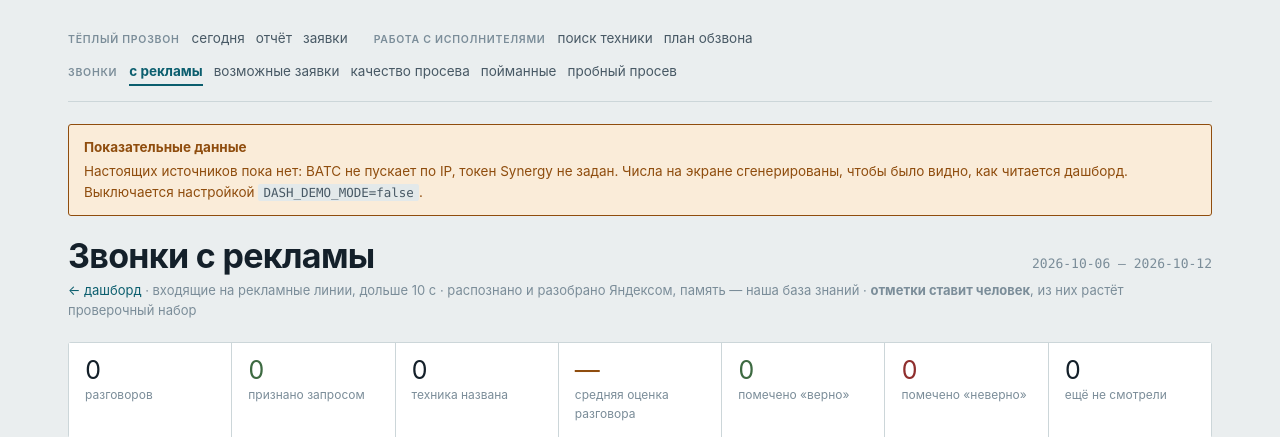
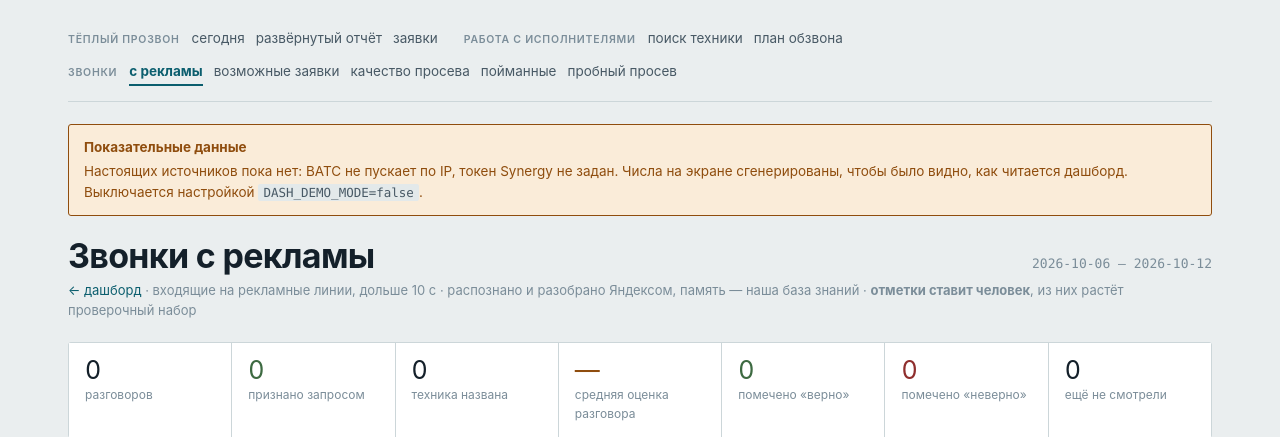
Before and after one commit to simba5222-dev/dashboard-prozvon, a FastAPI app: page /ads in a window 1280 px wide. Shown: the top 437 px of the page. Run offline with FastAPI, Linux system fonts and the light colour scheme; data that the repository does not hold is empty; parts of the project's set-up code (start-up, migrations or seed data) failed here and were passed over.

Commit message:
Вернуть подпись «развёрнутый отчёт» в навигации
Сократил до «отчёт» при переносе навигации наверх — владелец не узнал
ссылку и подумал, что страница пропала. Страница работала всё это время,
дело было только в подписи.

Co-Authored-By: Claude Sonnet 5 <noreply@anthropic.com>

```diff
--- a/app/templates/base.html
+++ b/app/templates/base.html
@@ -121,7 +121,7 @@ td.num,th.num{text-align:right;font-variant-numeric:tabular-nums;padding-right:0
   <div class="topnav-group">
     <b>Тёплый прозвон</b>
     <a href="{{ base }}/"{% if request.url.path == '/' %} class="now"{% endif %}>сегодня</a>
-    <a href="{{ base }}/report"{% if request.url.path == '/report' %} class="now"{% endif %}>отчёт</a>
+    <a href="{{ base }}/report"{% if request.url.path == '/report' %} class="now"{% endif %}>развёрнутый отчёт</a>
     <a href="{{ base }}/orders"{% if request.url.path == '/orders' %} class="now"{% endif %}>заявки</a>
   </div>
   <div class="topnav-group">
```
